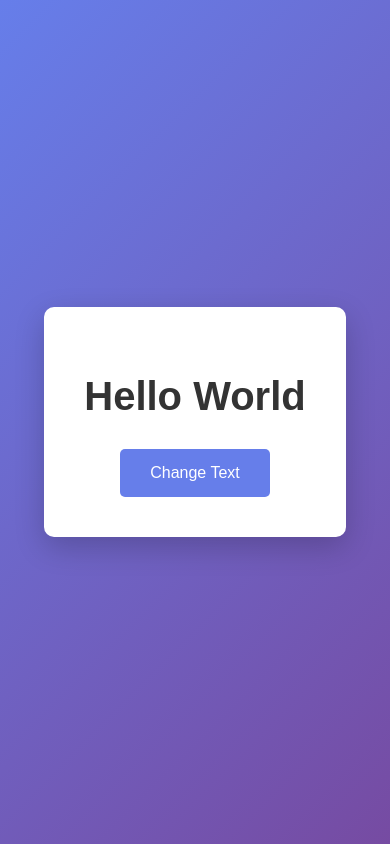
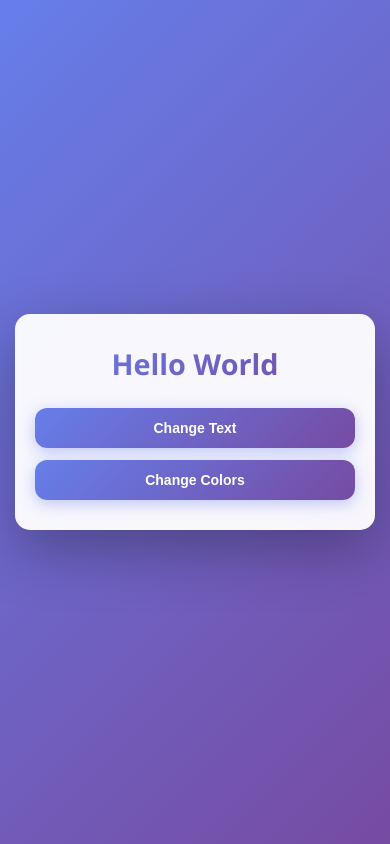
Before and after one commit to dreamy852/hello-world-app, a plain HTML site: page index.html in a window 390 px wide. Drawn offline with Linux system fonts and the light colour scheme.

Commit message:
Improved styling and added features

```diff
--- a/index.html
+++ b/index.html
@@ -5,49 +5,192 @@
     <meta name="viewport" content="width=device-width, initial-scale=1.0">
     <title>Hello World App</title>
     <style>
+        * {
+            margin: 0;
+            padding: 0;
+            box-sizing: border-box;
+        }
+
         body {
-            font-family: Arial, sans-serif;
+            font-family: 'Segoe UI', Tahoma, Geneva, Verdana, sans-serif;
             display: flex;
             justify-content: center;
             align-items: center;
             min-height: 100vh;
             margin: 0;
+            padding: 20px;
+            background: linear-gradient(135deg, #667eea 0%, #764ba2 100%);
+            transition: background 0.5s ease;
+        }
+
+        .container {
+            text-align: center;
+            background: rgba(255, 255, 255, 0.95);
+            backdrop-filter: blur(10px);
+            padding: 50px 40px;
+            border-radius: 20px;
+            box-shadow: 0 20px 60px rgba(0, 0, 0, 0.3);
+            max-width: 500px;
+            width: 100%;
+            animation: fadeIn 0.6s ease-out;
+        }
+
+        @keyframes fadeIn {
+            from {
+                opacity: 0;
+                transform: translateY(-20px);
+            }
+            to {
+                opacity: 1;
+                transform: translateY(0);
+            }
+        }
+
+        h1 {
+            color: #333;
+            margin-bottom: 40px;
+            font-size: 2.8em;
+            font-weight: 700;
+            background: linear-gradient(135deg, #667eea 0%, #764ba2 100%);
+            -webkit-background-clip: text;
+            -webkit-text-fill-color: transparent;
+            background-clip: text;
+            transition: all 0.3s ease;
+        }
+
+        .button-group {
+            display: flex;
+            flex-direction: column;
+            gap: 15px;
+        }
+
+        button {
+            background: linear-gradient(135deg, #667eea 0%, #764ba2 100%);
+            color: white;
+            border: none;
+            padding: 16px 32px;
+            font-size: 16px;
+            font-weight: 600;
+            border-radius: 12px;
+            cursor: pointer;
+            transition: all 0.3s ease;
+            box-shadow: 0 4px 15px rgba(102, 126, 234, 0.4);
+            position: relative;
+            overflow: hidden;
+        }
+
+        button::before {
+            content: '';
+            position: absolute;
+            top: 50%;
+            left: 50%;
+            width: 0;
+            height: 0;
+            border-radius: 50%;
+            background: rgba(255, 255, 255, 0.3);
+            transform: translate(-50%, -50%);
+            transition: width 0.6s, height 0.6s;
+        }
+
+        button:hover::before {
+            width: 300px;
+            height: 300px;
+        }
+
+        button:hover {
+            transform: translateY(-2px);
+            box-shadow: 0 6px 20px rgba(102, 126, 234, 0.5);
+        }
+
+        button:active {
+            transform: translateY(0);
+            box-shadow: 0 2px 10px rgba(102, 126, 234, 0.3);
+        }
+
+        button span {
+            position: relative;
+            z-index: 1;
+        }
+
+        /* Responsive Design */
+        @media (max-width: 768px) {
+            .container {
+                padding: 40px 30px;
+                border-radius: 15px;
+            }
+
+            h1 {
+                font-size: 2.2em;
+                margin-bottom: 30px;
+            }
+
+            button {
+                padding: 14px 28px;
+                font-size: 15px;
+            }
+        }
+
+        @media (max-width: 480px) {
+            body {
+                padding: 15px;
+            }
+
+            .container {
+                padding: 30px 20px;
+            }
+
+            h1 {
+                font-size: 1.8em;
+                margin-bottom: 25px;
+            }
+
+            button {
+                padding: 12px 24px;
+                font-size: 14px;
+            }
+
+            .button-group {
+                gap: 12px;
+            }
+        }
+
+        /* Color scheme classes */
+        .color-scheme-1 {
             background: linear-gradient(135deg, #667eea 0%, #764ba2 100%);
         }
-        .container {
-            text-align: center;
-            background: white;
-            padding: 40px;
-            border-radius: 10px;
-            box-shadow: 0 10px 30px rgba(0, 0, 0, 0.2);
+
+        .color-scheme-2 {
+            background: linear-gradient(135deg, #f093fb 0%, #f5576c 100%);
         }
-        h1 {
-            color: #333;
-            margin-bottom: 30px;
-            font-size: 2.5em;
+
+        .color-scheme-3 {
+            background: linear-gradient(135deg, #4facfe 0%, #00f2fe 100%);
         }
-        button {
-            background: #667eea;
-            color: white;
-            border: none;
-            padding: 15px 30px;
-            font-size: 16px;
-            border-radius: 5px;
-            cursor: pointer;
-            transition: background 0.3s ease;
+
+        .color-scheme-4 {
+            background: linear-gradient(135deg, #43e97b 0%, #38f9d7 100%);
         }
-        button:hover {
-            background: #5568d3;
+
+        .color-scheme-5 {
+            background: linear-gradient(135deg, #fa709a 0%, #fee140 100%);
         }
-        button:active {
-            transform: scale(0.98);
+
+        .color-scheme-6 {
+            background: linear-gradient(135deg, #30cfd0 0%, #330867 100%);
         }
     </style>
 </head>
-<body>
+<body id="body">
     <div class="container">
         <h1 id="helloText">Hello World</h1>
-        <button onclick="changeText()">Change Text</button>
+        <div class="button-group">
+            <button onclick="changeText()">
+                <span>Change Text</span>
+            </button>
+            <button onclick="changeColors()">
+                <span>Change Colors</span>
+            </button>
+        </div>
     </div>
 
     <script>
@@ -62,11 +205,35 @@
             "Hello Again!"
         ];
 
+        const colorSchemes = [
+            'color-scheme-1',
+            'color-scheme-2',
+            'color-scheme-3',
+            'color-scheme-4',
+            'color-scheme-5',
+            'color-scheme-6'
+        ];
+
         let currentIndex = 0;
+        let currentColorIndex = 0;
 
         function changeText() {
             currentIndex = (currentIndex + 1) % messages.length;
-            document.getElementById('helloText').textContent = messages[currentIndex];
+            const helloText = document.getElementById('helloText');
+            helloText.style.animation = 'none';
+            setTimeout(() => {
+                helloText.textContent = messages[currentIndex];
+                helloText.style.animation = 'fadeIn 0.6s ease-out';
+            }, 10);
+        }
+
+        function changeColors() {
+            const body = document.getElementById('body');
+            // Remove all color scheme classes
+            colorSchemes.forEach(scheme => body.classList.remove(scheme));
+            // Add new color scheme
+            currentColorIndex = (currentColorIndex + 1) % colorSchemes.length;
+            body.classList.add(colorSchemes[currentColorIndex]);
         }
     </script>
 </body>
```
